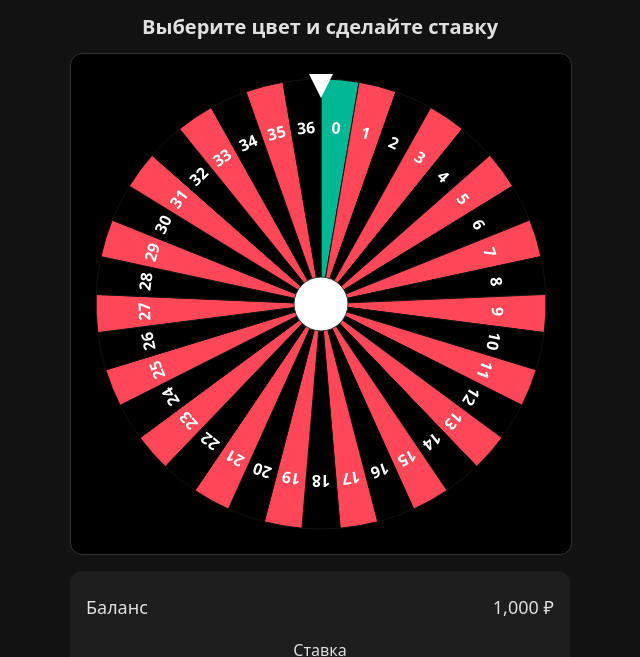
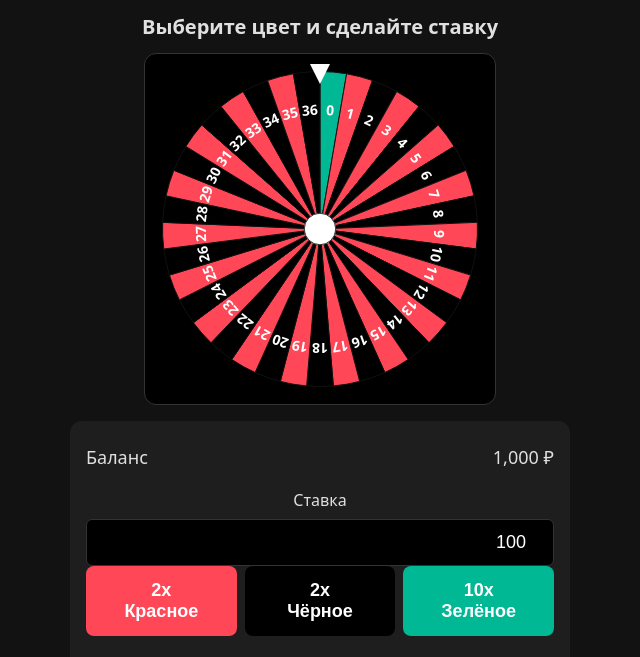
Before and after one commit to REDISKA-casino/casino, a plain HTML site: page roulette.html in a window 1280 px wide. Shown: the part 131-788 px from the top of the page, without its empty margins (320-960 px from the left). Drawn offline with Linux system fonts and the light colour scheme; sample sign-in values are in the browser's storage.

Commit message:
Update roulette.html

```diff
--- a/roulette.html
+++ b/roulette.html
@@ -11,10 +11,10 @@
     .back-btn { background: var(--panel); color: var(--text); border: 1px solid #333; padding: 8px 16px; border-radius: 8px; font-size: 14px; cursor: pointer; text-decoration: none; display: inline-block; }
     h1 { margin: 16px 0; font-weight: 400; }
     .game-container { width: 100%; max-width: 500px; padding: 16px; }
-    .roulette-wrapper { position: relative; width: 100%; aspect-ratio: 1/1; overflow: hidden; background: #000; border-radius: 12px; border: 1px solid #333; margin-bottom: 16px; }
+    .roulette-wrapper { position: relative; width: 100%; max-width: 350px; aspect-ratio: 1/1; overflow: hidden; background: #000; border-radius: 12px; border: 1px solid #333; margin: 0 auto 16px auto; }
     .wheel-container { width: 100%; height: 100%; position: absolute; top: 0; left: 0; transform-origin: center center; }
     canvas { display: block; width: 100%; height: 100%; }
-    .indicator { position: absolute; top: 20px; left: 50%; transform: translateX(-50%); width: 0; height: 0; border-left: 12px solid transparent; border-right: 12px solid transparent; border-top: 24px solid white; z-index: 10; }
+    .indicator { position: absolute; top: 10px; left: 50%; transform: translateX(-50%); width: 0; height: 0; border-left: 10px solid transparent; border-right: 10px solid transparent; border-top: 20px solid white; z-index: 10; }
     .status-text { text-align: center; font-size: 20px; font-weight: bold; margin-bottom: 12px; min-height: 28px; }
     .bet-controls { display: grid; grid-template-columns: 1fr 1fr 1fr; gap: 8px; margin-bottom: 12px; }
     .color-btn { padding: 14px; border: none; border-radius: 8px; font-size: 18px; font-weight: bold; cursor: pointer; color: white; text-align: center; }
@@ -75,16 +75,50 @@
     const ctx = canvas.getContext('2d');
     const wheel = document.getElementById('wheel');
 
-    function resize(){ const s=Math.min(canvas.parentElement.clientWidth,window.innerHeight-250); canvas.width=s; canvas.height=s; drawWheel(); }
+    function resize(){
+      const wrapper = canvas.parentElement;
+      const s = Math.min(wrapper.clientWidth, wrapper.clientHeight);
+      canvas.width = s;
+      canvas.height = s;
+      canvas.style.width = s + 'px';
+      canvas.style.height = s + 'px';
+      drawWheel();
+    }
+
     window.addEventListener('resize',resize);
 
     function drawWheel(){
-      const cx=canvas.width/2,cy=canvas.height/2,r=Math.min(cx,cy)*0.9,tR=r*0.78,sA=(2*Math.PI)/SECTORS;
-      ctx.clearRect(0,0,canvas.width,canvas.height);
-      for(let i=0;i<SECTORS;i++){ ctx.beginPath(); ctx.moveTo(cx,cy); ctx.arc(cx,cy,r,i*sA-Math.PI/2,(i+1)*sA-Math.PI/2); ctx.closePath(); ctx.fillStyle=sectorColors[i]==='green'?'#00b894':sectorColors[i]==='red'?'#ff4757':'#000'; ctx.fill(); ctx.strokeStyle='#111'; ctx.stroke(); }
-      ctx.fillStyle='#fff'; ctx.font='bold 16px system-ui'; ctx.textAlign='center'; ctx.textBaseline='middle';
-      for(let i=0;i<SECTORS;i++){ const a=i*sA+sA/2-Math.PI/2; ctx.save(); ctx.translate(cx+Math.cos(a)*tR,cy+Math.sin(a)*tR); ctx.rotate(a+Math.PI/2); ctx.fillText(i.toString(),0,0); ctx.restore(); }
-      ctx.beginPath(); ctx.arc(cx,cy,r*0.12,0,Math.PI*2); ctx.fillStyle='#fff'; ctx.fill(); ctx.strokeStyle='#333'; ctx.stroke();
+      const s = canvas.width;
+      const cx = s/2, cy = s/2, r = s*0.45, tR = r*0.75, sA = (2*Math.PI)/SECTORS;
+      ctx.clearRect(0,0,s,s);
+      for(let i=0;i<SECTORS;i++){
+        ctx.beginPath();
+        ctx.moveTo(cx,cy);
+        ctx.arc(cx,cy,r,i*sA-Math.PI/2,(i+1)*sA-Math.PI/2);
+        ctx.closePath();
+        ctx.fillStyle=sectorColors[i]==='green'?'#00b894':sectorColors[i]==='red'?'#ff4757':'#000';
+        ctx.fill();
+        ctx.strokeStyle='#111';
+        ctx.stroke();
+      }
+      ctx.fillStyle='#fff';
+      ctx.font='bold 14px system-ui';
+      ctx.textAlign='center';
+      ctx.textBaseline='middle';
+      for(let i=0;i<SECTORS;i++){
+        const a=i*sA+sA/2-Math.PI/2;
+        ctx.save();
+        ctx.translate(cx+Math.cos(a)*tR,cy+Math.sin(a)*tR);
+        ctx.rotate(a+Math.PI/2);
+        ctx.fillText(i.toString(),0,0);
+        ctx.restore();
+      }
+      ctx.beginPath();
+      ctx.arc(cx,cy,r*0.10,0,Math.PI*2);
+      ctx.fillStyle='#fff';
+      ctx.fill();
+      ctx.strokeStyle='#333';
+      ctx.stroke();
     }
 
     function setSelected(s,...o){ s.style.border='2px solid #fff'; o.forEach(b=>b.style.border=''); }
@@ -112,7 +146,7 @@
       selectedColor=null; document.querySelectorAll('.color-btn').forEach(b=>b.style.border='');
     }
 
-    resize();
+    setTimeout(resize, 200);
   </script>
 </body>
 </html>
```
